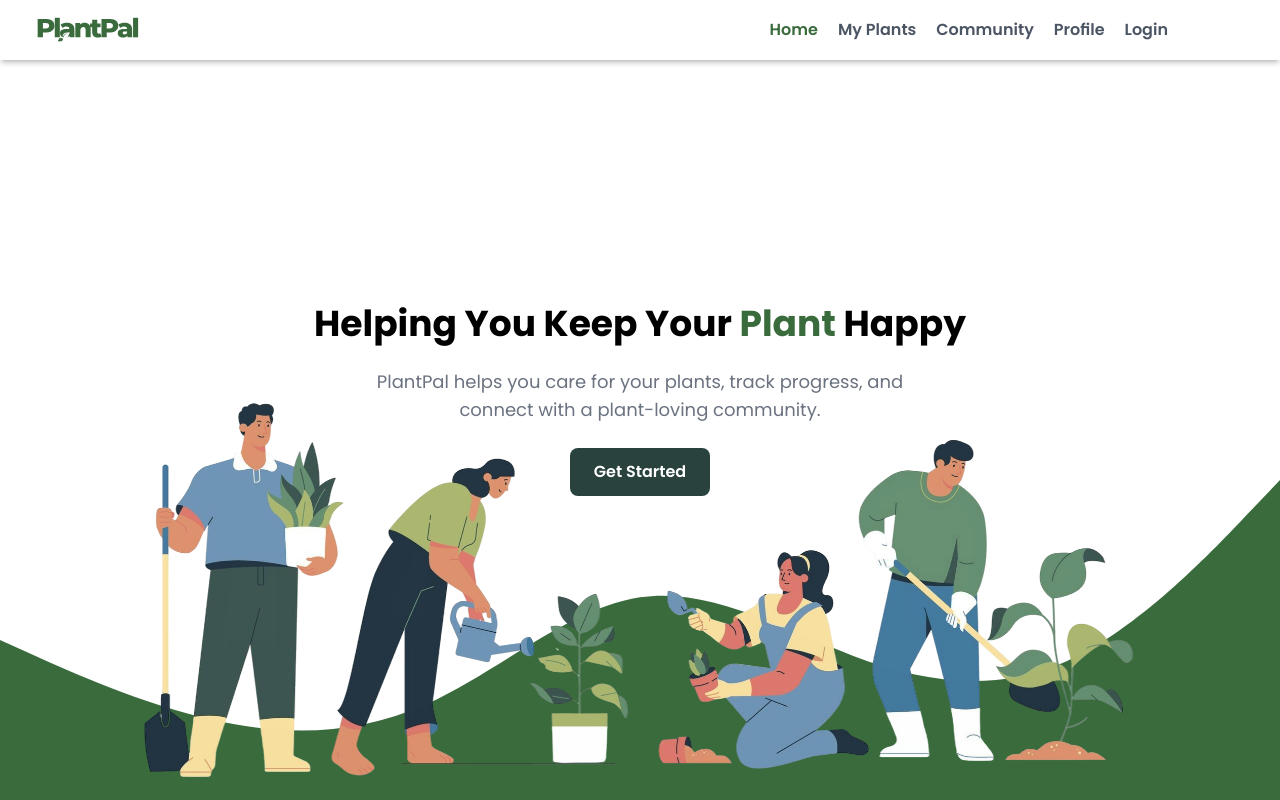
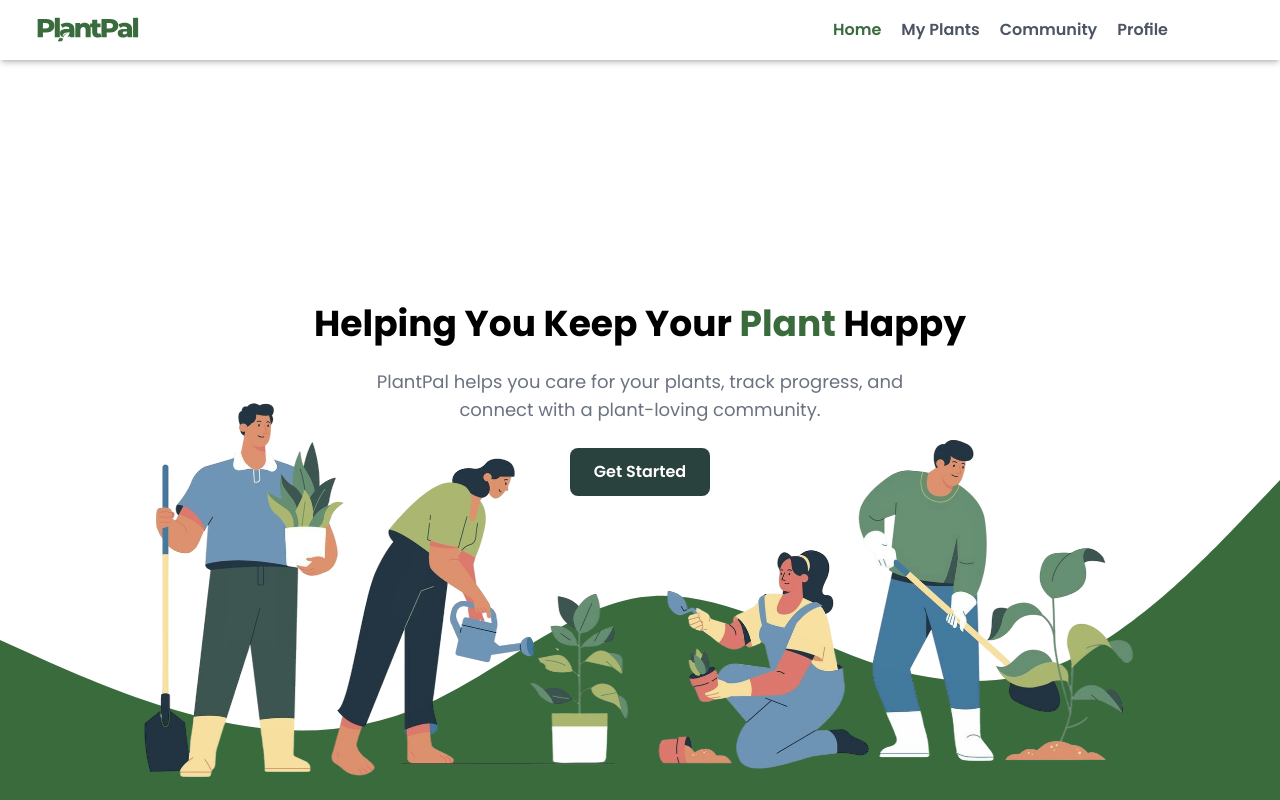
Before and after one commit to freeCodeCamp-2025-Summer-Hackathon/maroon-socket, a React (Vite) app in the folder client/: page / in a window 1280 px wide. Shown: the top 800 px of the page. Built offline with nearby package versions, Linux system fonts and the light colour scheme; no server answers; sample sign-in values are in the browser's storage; a web font is replaced by a local one.

Commit message:
fix: hide login based on isLoggedIn state

```diff
--- a/client/src/components/NavBar.jsx
+++ b/client/src/components/NavBar.jsx
@@ -38,9 +38,11 @@ function NavBar() {
                         </li>
                     ) : null}
 
-                    <li className="hover:underline underline-offset-8 font-semibold font-poppins">
-                        <Link to="/login">Login</Link>
-                    </li>
+                    {isLoggedIn ? null : (
+                        <li className="hover:underline underline-offset-8 font-semibold font-poppins">
+                            <Link to="/login">Login</Link>
+                        </li>
+                    )}
                 </ul>
             </div>
         </nav>
```
